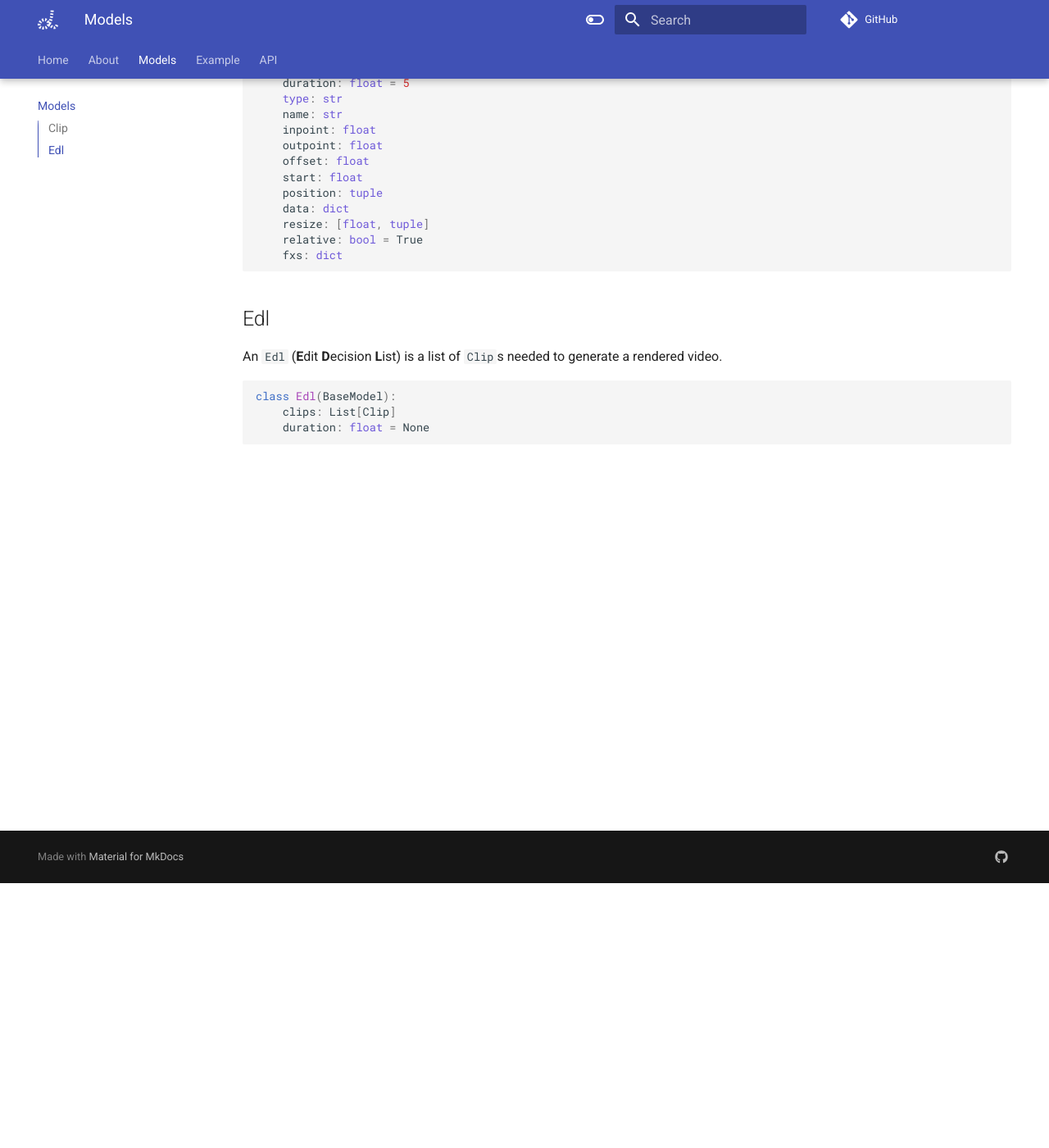
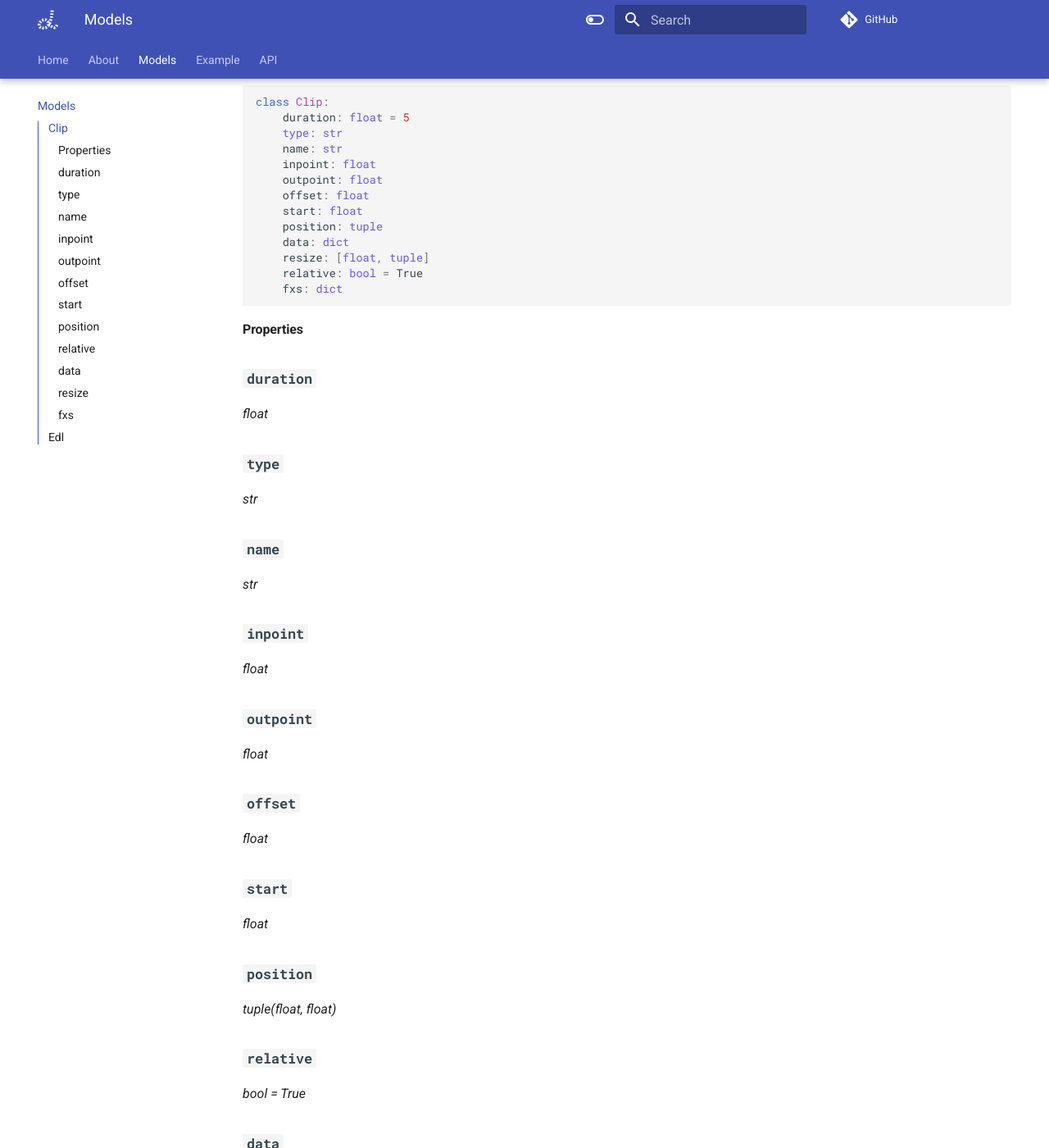
Before and after one commit to quaternionmedia/alfred, an MkDocs documentation site: the page built from docs/models.md, in a window 1280 px wide and 1400 px high, scrolled down 323 px. Shown: the whole window at 82% size. Built offline with MkDocs 1.6.1 and Material for MkDocs 9.7.7, drawn with Linux system fonts in a browser that asks for light colours; comment, search, counter and statistics services are not loaded; some of the changed text lies outside the part shown.

Commit message:
Added model properties outline

````diff
--- a/docs/models.md
+++ b/docs/models.md
@@ -6,7 +6,9 @@ The following data structures define how Alfred creates videos from `Clips` thro
 ## Clip
 A `Clip` is any single video, represented as a `json` dictionary.
 
-```python
+All fields are optional.
+
+``` python
 class Clip:
     duration: float = 5
     type: str
@@ -21,11 +23,54 @@ class Clip:
     relative: bool = True
     fxs: dict
 ```
+#### Properties
+### **`duration`**
+*float*
+
+### **`type`**
+*str*
+
+
+### **`name`**
+*str*
+
+### **`inpoint`**
+*float*
+
+
+### **`outpoint`**
+*float*
+
+
+### **`offset`**
+*float*
+
+
+### **`start`**
+*float*
+
+
+### **`position`**
+*tuple(float, float)*
+
+
+### **`relative`**
+*bool = True*
+### **`data`**
+*dict*
+
+
+### **`resize`**
+*[float, tuple]*
+
+### **`fxs`**
+*dict*
+
 
 ## Edl
 An `Edl` (**E**dit **D**ecision **L**ist) is a list of `Clip`s needed to generate a rendered video.
 ```python
-class Edl(BaseModel):
+class Edl:
     clips: List[Clip]
     duration: float = None
 ```
--- a/mkdocs.yml
+++ b/mkdocs.yml
@@ -13,6 +13,8 @@ nav:
 markdown_extensions:
   - pymdownx.highlight
   - pymdownx.superfences
+  - pymdownx.inlinehilite
+  - pymdownx.snippets
 
 theme:
   name: material
@@ -38,6 +40,8 @@ theme:
     - navigation.expand
     - toc.integrate
     - navigation.top
+    - content.code.annotate
+
 extra:
   social:
     - icon: fontawesome/brands/github
--- a/requirements-docs.txt
+++ b/requirements-docs.txt
@@ -1,2 +1,2 @@
-mkdocs
-mkdocs-material
+mkdocs>=1.2.3
+mkdocs-material>=8.0.0b2
````
